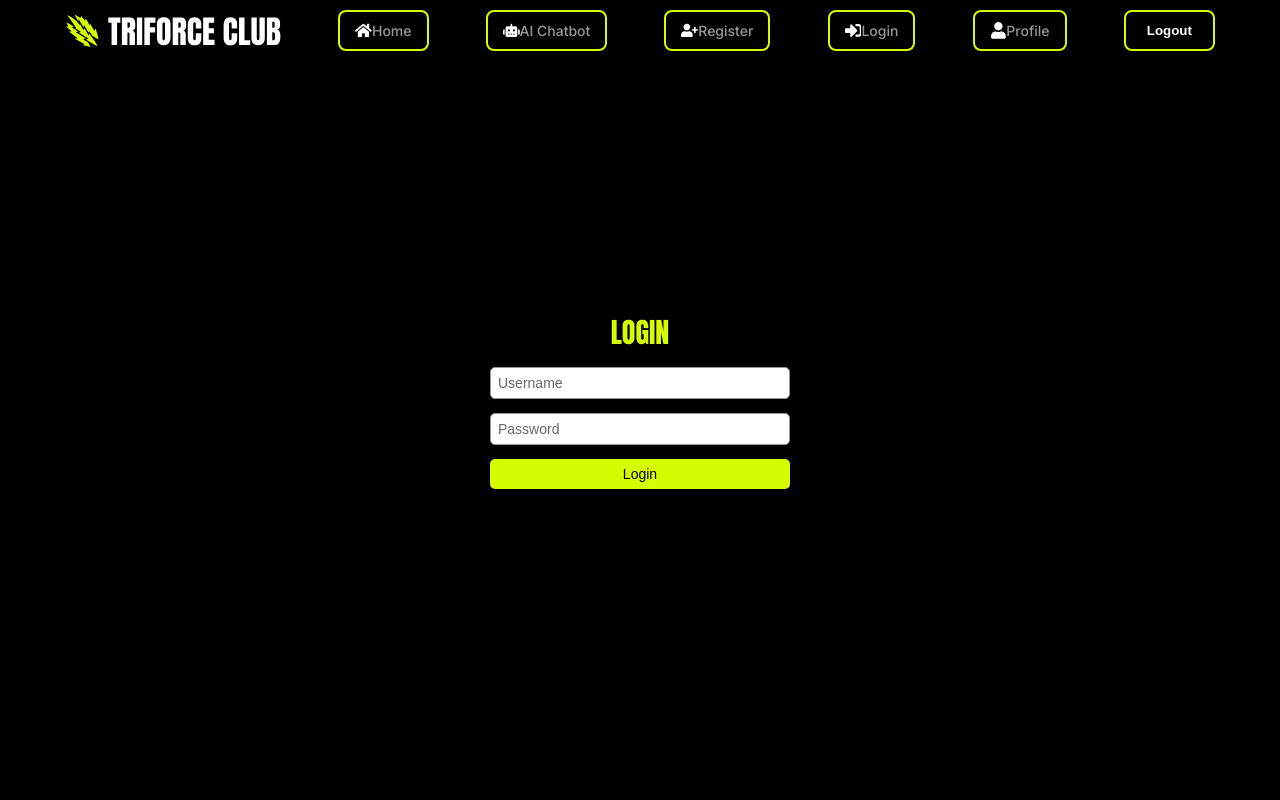
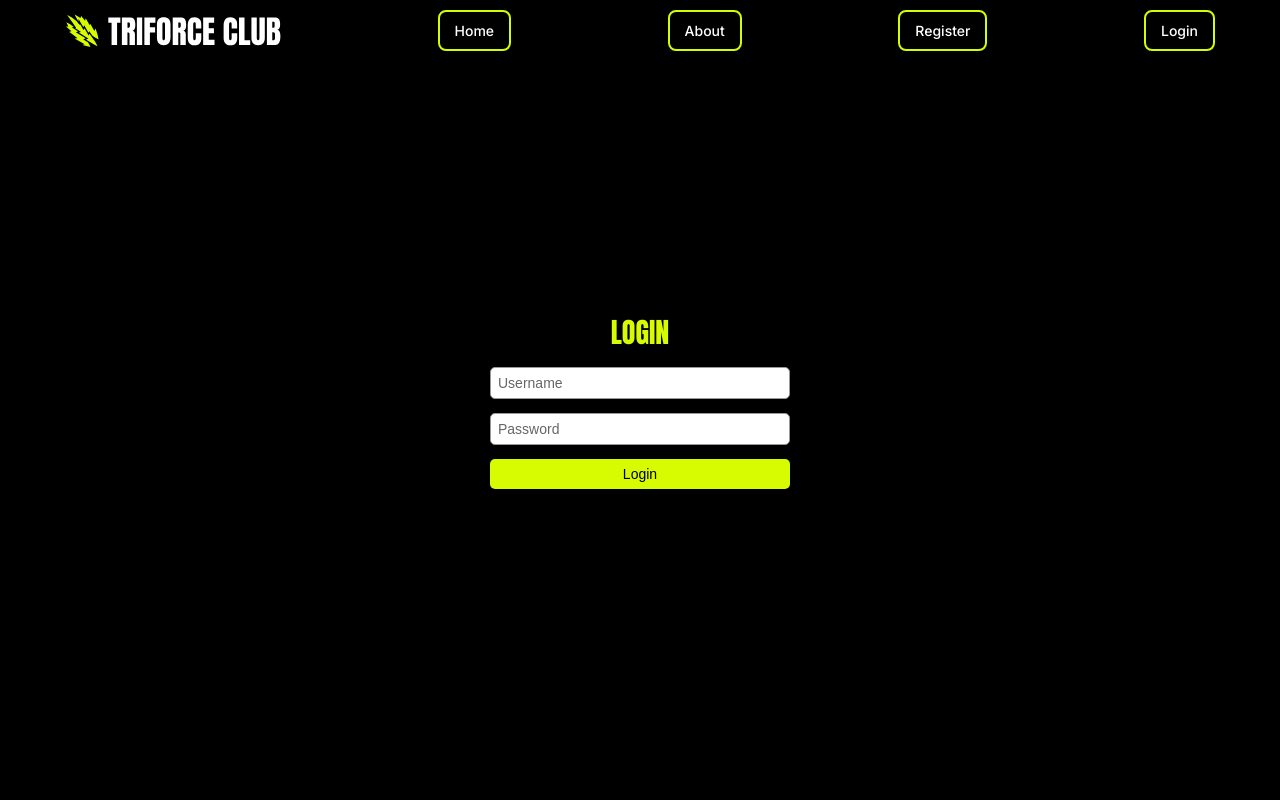
Before and after one commit to md-hameem/Gym-AI-Chatbot, a Next.js app in the folder frontend/: page /login in a window 1280 px wide. Shown: the top 800 px of the page. Built offline with nearby package versions, Linux system fonts and the light colour scheme.

Commit message:
refined user profile features

```diff
--- a/frontend/components/Menu.jsx
+++ b/frontend/components/Menu.jsx
@@ -1,15 +1,24 @@
-import React from "react";
+import React, { useEffect, useState } from "react";
+import Link from "next/link";
+import { useRouter } from "next/router";
 import styles from "../styles/menu.module.scss";
-import Contact from "./seccion/about"; // assuming the Contact component is inside the "about" file
 import LogoFull from "./logoFull";
-import Link from "next/link"; // Import Link from Next.js
-import { FaHome, FaRobot, FaUserPlus, FaSignInAlt, FaUser } from "react-icons/fa";
-import { useRouter } from "next/router";
 
 export default function Menu() {
   const router = useRouter();
+  const [loggedIn, setLoggedIn] = useState(false);
+
+  useEffect(() => {
+    setLoggedIn(!!localStorage.getItem("token"));
+    // Listen for storage changes (logout/login in other tabs)
+    const handleStorage = () => setLoggedIn(!!localStorage.getItem("token"));
+    window.addEventListener("storage", handleStorage);
+    return () => window.removeEventListener("storage", handleStorage);
+  }, []);
+
   const handleLogout = () => {
     localStorage.removeItem("token");
+    setLoggedIn(false);
     router.push("/login");
   };
 
@@ -25,42 +34,33 @@ export default function Menu() {
         </div>
         <div className={styles.infoMenu}>
           <Link legacyBehavior href="/">
-            <a>
-              <FaHome className={styles.icon} />
-              <p>Home</p>
-            </a>
+            <a>Home</a>
           </Link>
         </div>
         <div className={styles.infoMenu}>
-          <Link legacyBehavior href="/ai-chatbot">
-            <a>
-              <FaRobot className={styles.icon} />
-              <p>AI Chatbot</p>
-            </a>
+          <Link legacyBehavior href="/about">
+            <a>About</a>
           </Link>
         </div>
+        {!loggedIn && (
+          <>
             <div className={styles.infoMenu}>
               <Link legacyBehavior href="/register">
-            <a>
-              <FaUserPlus className={styles.icon} />
-              <p>Register</p>
-            </a>
+                <a>Register</a>
               </Link>
             </div>
             <div className={styles.infoMenu}>
               <Link legacyBehavior href="/login">
-            <a>
-              <FaSignInAlt className={styles.icon} />
-              <p>Login</p>
-            </a>
+                <a>Login</a>
               </Link>
             </div>
+          </>
+        )}
+        {loggedIn && (
+          <>
             <div className={styles.infoMenu}>
               <Link legacyBehavior href="/profile">
-            <a>
-              <FaUser className={styles.icon} />
-              <p>Profile</p>
-            </a>
+                <a>Profile</a>
               </Link>
             </div>
             <div className={styles.infoMenu}>
@@ -68,6 +68,8 @@ export default function Menu() {
                 Logout
               </button>
             </div>
+          </>
+        )}
       </div>
     </div>
   );
--- a/frontend/pages/login.jsx
+++ b/frontend/pages/login.jsx
@@ -35,6 +35,7 @@ export default function Login() {
       setToken(response.data.access_token);
       localStorage.setItem("token", response.data.access_token); // Store token for profile page
       setMessage("Login successful!");
+      window.location.href = "/profile"; // Redirect to profile page
     } catch (error) {
       console.error("Error during login:", error);
       if (error.response && error.response.data && error.response.data.detail) {
--- a/frontend/pages/profile.jsx
+++ b/frontend/pages/profile.jsx
@@ -36,6 +36,11 @@ export default function Profile() {
     fetchProfile();
   }, [router]);
 
+  const handleLogout = () => {
+    localStorage.removeItem("token");
+    router.push("/login");
+  };
+
   return (
     <div>
       <Head>
@@ -63,6 +68,7 @@ export default function Profile() {
               {profile.weight && <p><strong>Weight:</strong> {profile.weight} kg</p>}
               {profile.interest && <p><strong>Interest:</strong> {profile.interest}</p>}
               {profile.date_of_birth && <p><strong>Date of Birth:</strong> {profile.date_of_birth}</p>}
+              <button onClick={handleLogout} style={{marginTop: '1.2rem', background: '#ffe600', color: '#222', border: 'none', borderRadius: '6px', padding: '0.6rem 1.5rem', fontWeight: 700, cursor: 'pointer'}}>Logout</button>
             </div>
           )}
         </div>
```
Lines whose indentation alone changed are shown as unchanged.
